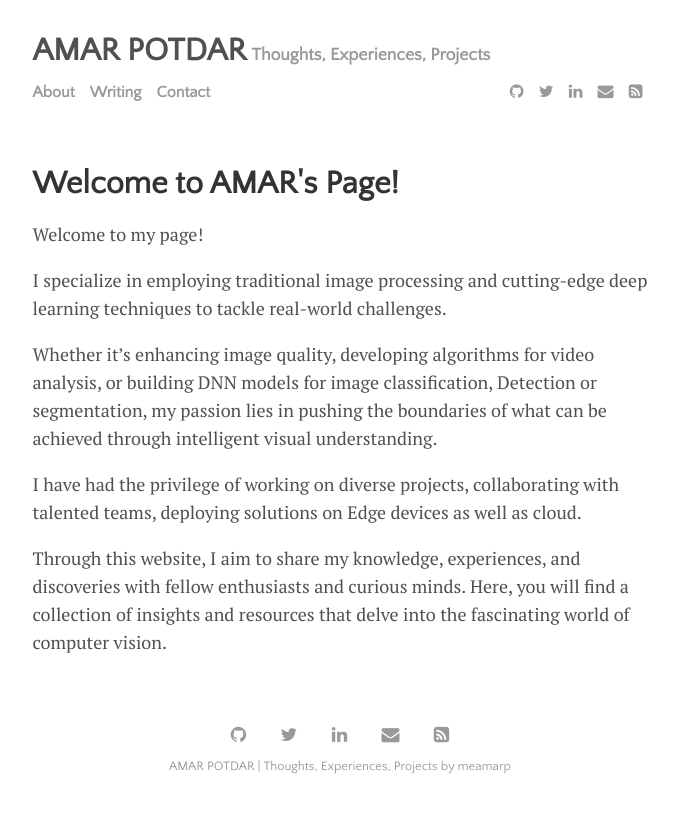
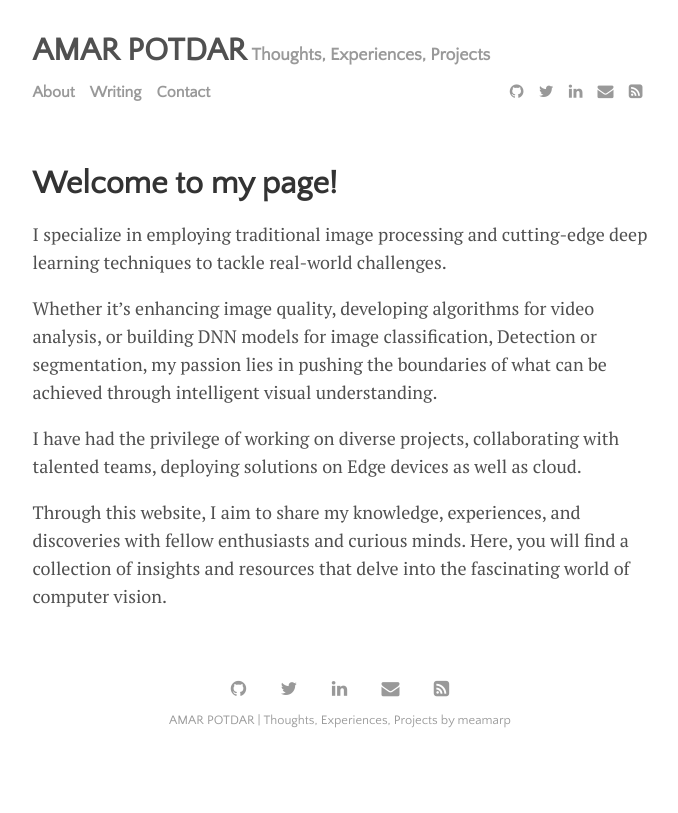
Before and after one commit to MeAmarP/meamarp.github.io, a Jekyll site: the page built from menu/about.md, in a window 1280 px wide. Shown: the top 813 px of the page, without its empty margins (300-978 px from the left). Built offline with Jekyll 4.4.1, drawn with Linux system fonts in a browser that asks for light colours.

Commit message:
minor change

```diff
--- a/menu/about.md
+++ b/menu/about.md
@@ -1,10 +1,8 @@
 ---
 layout: page
-title: Welcome to AMAR's Page!
+title: Welcome to my page!
 permalink: /about
 ---
-
-Welcome to my page!
 
 I specialize in employing traditional image processing and cutting-edge deep learning techniques to tackle real-world challenges.
 
```
